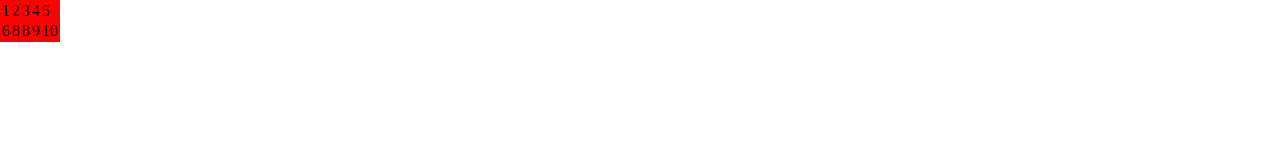
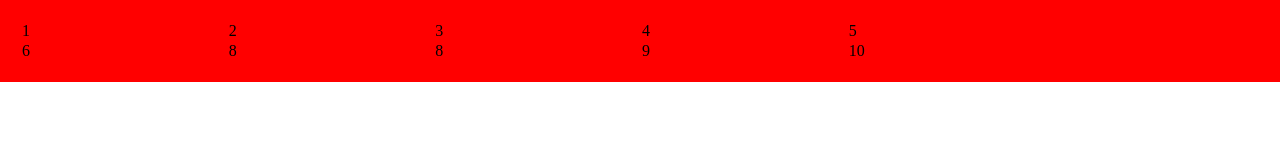
Before and after one commit to deepukalyan/UI-CLASSES, a plain HTML site: page index.html in a window 1280 px wide. Drawn offline with Linux system fonts and the light colour scheme.

Commit message:
css changes

```diff
--- a/css/style.css
+++ b/css/style.css
@@ -5,4 +5,7 @@
 
 table {
     background: #ff0000;
+    width: 100%;
+    padding: 20px;
+    font-size: 16px;
 }
```
